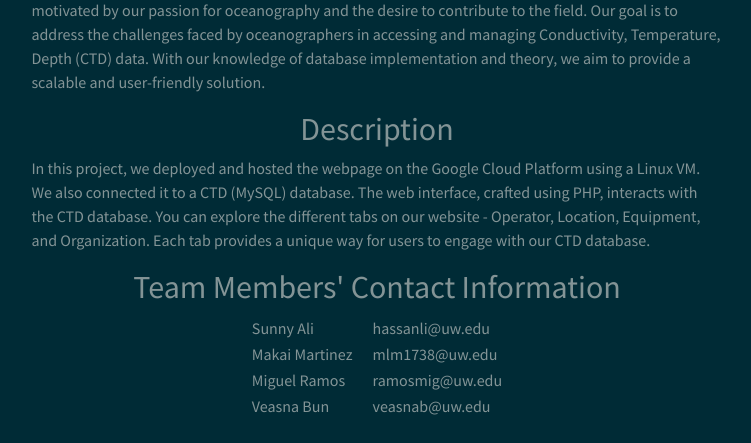
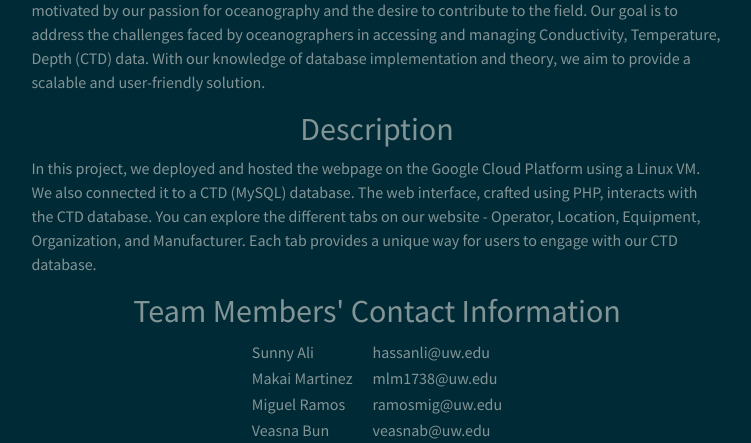
Before and after one commit to veasnab/Deep-sea-Developers, a PHP site: page / in a window 1280 px wide. Shown: the part 409-852 px from the top of the page, without its empty margins (263-1014 px from the left). Before the commit the page ends 824 px from the top, so only its background shows below. Run offline with PHP 8.4, Linux system fonts and the light colour scheme.

Commit message:
description update with new query

```diff
--- a/Phase III/web/index.php
+++ b/Phase III/web/index.php
@@ -101,7 +101,7 @@ purpose is to serve as a homepage for this frontend website.
                 <p>
                     In this project, we deployed and hosted the webpage on the Google Cloud Platform using a Linux VM.
                     We also connected it to a CTD (MySQL) database. The web interface, crafted using PHP, interacts with the CTD database.
-                    You can explore the different tabs on our website - Operator, Location, Equipment, and Organization.
+                    You can explore the different tabs on our website - Operator, Location, Equipment, Organization, and Manufacturer.
                     Each tab provides a unique way for users to engage with our CTD database.
                 </p>
             </div>
```
